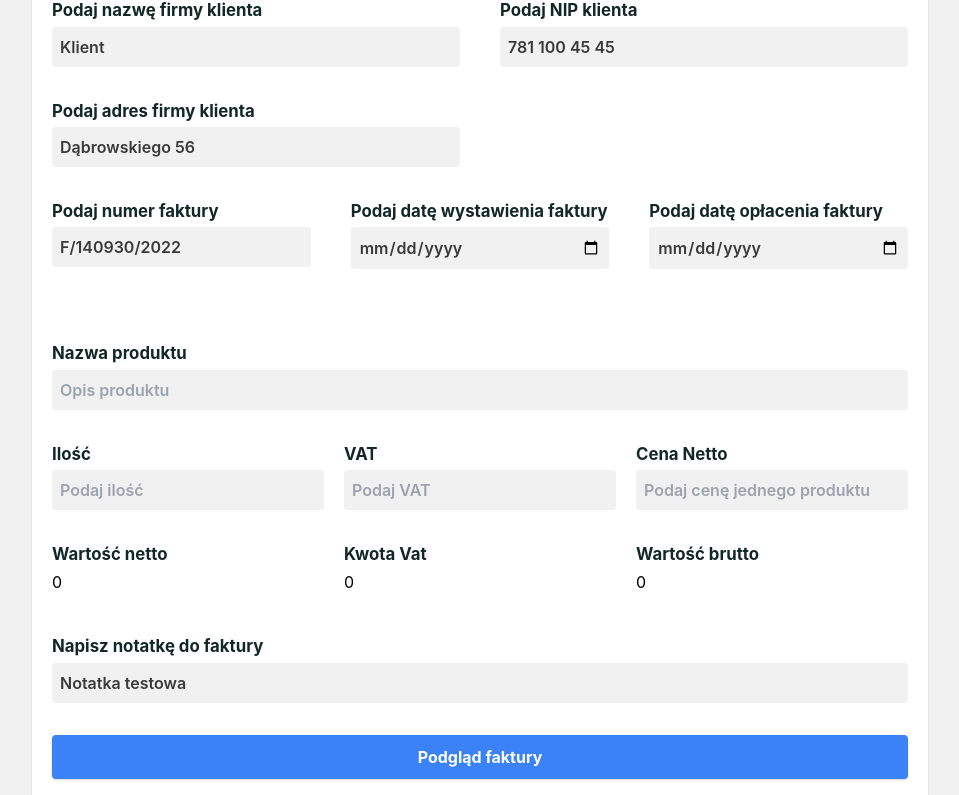
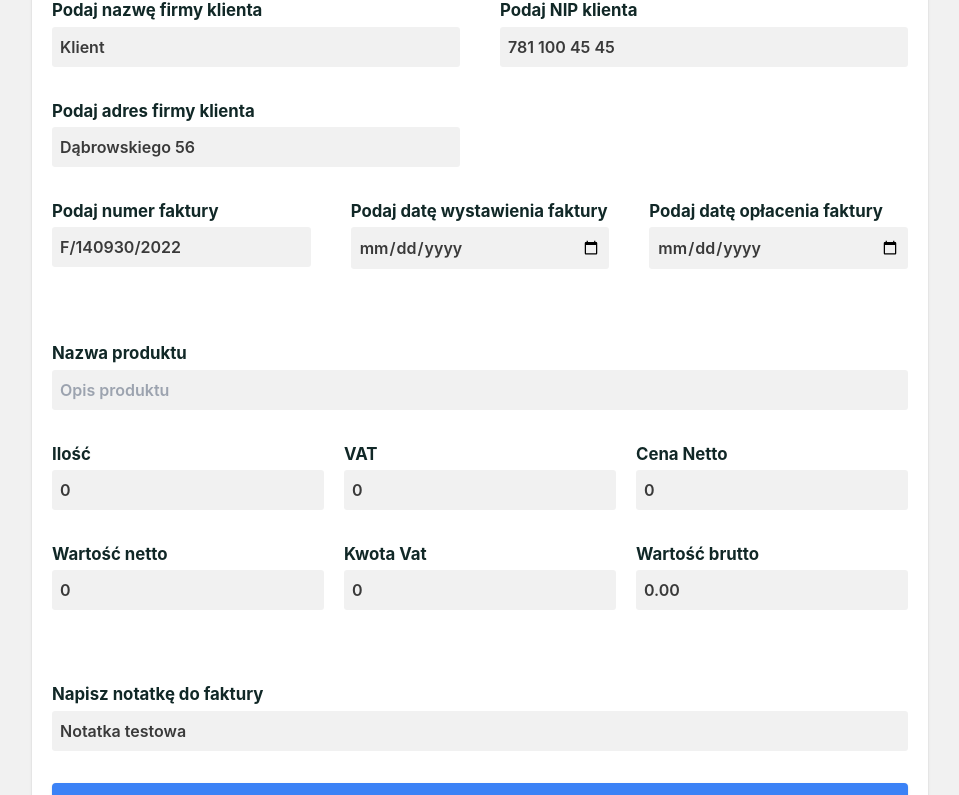
Before and after one commit to WestHumble/invoice, a React (Create React App) app: page / in a window 1280 px wide. Shown: the part 423-1218 px from the top of the page, without its empty margins (160-1119 px from the left). Built offline with nearby package versions, Linux system fonts and the light colour scheme.

Commit message:
Obliczanie wartości produktu - fixed

```diff
--- a/src/App.js
+++ b/src/App.js
@@ -27,12 +27,12 @@ function App() {
   const [dueDate, setDueDate] = useState("");
   const [notes, setNotes] = useState("");
   const [nazwa, setNazwa] = useState("");
-  const [ilosc, setIlosc] = useState("");
-  const [vat, setVat] = useState("");
-  const [cenaNetto, setCenaNetto] = useState("");
-  const [warNetto, setWarNetto] = useState("");
-  const [kwotaVat, setKwotaVat] = useState("");
-  const [warBrutto, setWarBrutto] = useState("");
+  const [ilosc, setIlosc] = useState(0);
+  const [vat, setVat] = useState(0);
+  const [cenaNetto, setCenaNetto] = useState(0);
+  const [warNetto, setWarNetto] = useState(0);
+  const [kwotaVat, setKwotaVat] = useState(0);
+  const [warBrutto, setWarBrutto] = useState(0);
 
   const handlePrint = () => {
     window.print();
--- a/src/components/TableForm.js
+++ b/src/components/TableForm.js
@@ -28,8 +28,9 @@ export default function TableForm({
     };
     calcKwotaVat(kwotaVat);
 
+    const wszystko = parseFloat(cenaNetto) + parseFloat(kwotaVat);
     const calcWarBrutto = (warBrutto) => {
-      setWarBrutto(warNetto + kwotaVat);
+      setWarBrutto((wszystko * ilosc).toFixed(2));
     };
     calcWarBrutto(warBrutto);
   }, [warNetto, cenaNetto, ilosc, vat]);
@@ -83,15 +84,36 @@ export default function TableForm({
         </div>
         <div className="flex flex-col">
           <label htmlFor="cenaNetto">Wartość netto</label>
-          <p>{warNetto}</p>
+          <input
+            type="number"
+            name="warNetto"
+            id="warNetto"
+            value={warNetto}
+            onChange={(e) => setKwotaVat(e.target.value)}
+            disabled
+          />
         </div>
         <div className="flex flex-col">
           <label htmlFor="cenaNetto">Kwota Vat</label>
-          <p>{kwotaVat}</p>
+          <input
+            type="number"
+            name="kwotaVat"
+            id="kwotaVat"
+            value={kwotaVat}
+            onChange={(e) => setKwotaVat(e.target.value)}
+            disabled
+          />
         </div>
         <div className="flex flex-col">
           <label htmlFor="cenaNetto">Wartość brutto</label>
-          <p>{warBrutto}</p>
+          <input
+            type="number"
+            name="warBrutto"
+            id="warBrutto"
+            value={warBrutto}
+            onChange={(e) => setKwotaVat(e.target.value)}
+            disabled
+          />
         </div>
       </div>
     </>
```
